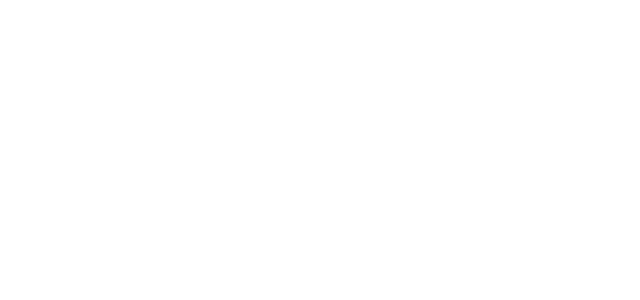
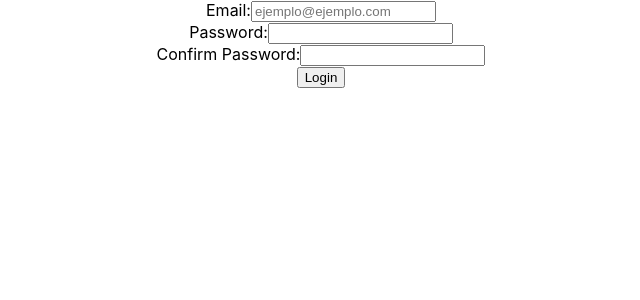
Before and after one commit to DeividZavala/webdev-PT-Mex, a React (Create React App) app in the folder semana-18/back-front/front-medium/: page /login in a window 1280 px wide. Shown: the top 300 px of the page, without its empty margins (319-959 px from the left). Built offline with nearby package versions, Linux system fonts and the light colour scheme.

Commit message:
login and services

```diff
--- a/semana-18/back-front/front-medium/src/Router.js
+++ b/semana-18/back-front/front-medium/src/Router.js
@@ -3,6 +3,7 @@
 import Home from "./components/Home/Home";
 import Detail from "./components/Details/Details";
 import Form from "./components/Form/Form";
+import Auth from "./components/auth/Auth";
 
 const Router = () => (
     <Switch>
@@ -10,6 +11,7 @@
         <Route exact path="/detail/:id" component={Detail}/>
         <Route exact path="/new" component={Form}/>
         <Route exact path="/:id/edit" component={Form}/>
+        <Route exact path="/login" component={Auth}/>
     </Switch>
 );
 
--- a/semana-18/back-front/front-medium/src/components/Home/Home.js
+++ b/semana-18/back-front/front-medium/src/components/Home/Home.js
@@ -13,14 +13,7 @@
     }
 
     componentWillMount() {
-        axios.get(`${this.base_url}/posts/`,{
-            headers: {
-                "x-access-token": "eyJhbGciOiJIUzI1NiIsInR5cCI6IkpXVCJ9.eyJpZCI6IjViZjlkNDUyNGYzZjVlNzJmYmIxYjFkNSIsImlhdCI6MTU0MzEwMjIwOCwiZXhwIjoxNTQzMTEwODA4fQ.EF2vak-Ll_ABo9IAU8K5hJ5guJsZ2Z8PB4NZ7ew3I8Q"
-            }
-        })
-            .then(res => {
-                this.setState({posts: res.data.posts});
-            })
+
     }
 
     deleteItem = (id) => {
--- /dev/null
+++ b/semana-18/back-front/front-medium/src/components/auth/Auth.js
@@ -0,0 +1,77 @@
+import React, {Component} from 'react';
+import {login} from "../../service";
+
+class Auth extends Component{
+
+    constructor(){
+        super();
+        this.state =  {
+            user: {
+                email: "",
+                password: "",
+                confirmPassword: ""
+            }
+        }
+    }
+
+    handleChange = (e) => {
+        const {user} = this.state;
+        let field = e.target.name;
+        user[field] = e.target.value;
+        this.setState({user});
+        console.log(this.state);
+    };
+
+    handleSubmit = (e) => {
+        e.preventDefault();
+        login(this.state.user)
+    };
+
+    render(){
+
+        let {email, password, confirmPassword} = this.state.user;
+
+        return (
+            <form onSubmit={this.handleSubmit}>
+
+                <div>
+                    <label htmlFor="">
+                        Email:
+                        <input
+                            onChange={this.handleChange}
+                            type="email"
+                            value={email}
+                            name="email"
+                            placeholder="ejemplo@ejemplo.com"/>
+                    </label>
+                </div>
+
+                <div>
+                    <label htmlFor="">
+                        Password:
+                        <input
+                            onChange={this.handleChange}
+                            type="password"
+                            name="password"
+                            value={password}/>
+                    </label>
+                </div>
+
+                <div>
+                    <label htmlFor="">
+                        Confirm Password:
+                        <input
+                            onChange={this.handleChange}
+                            type="password"
+                            value={confirmPassword}
+                            name="confirmPassword"/>
+                    </label>
+                </div>
+                <button type="submit">Login</button>
+
+            </form>
+        )
+    }
+}
+
+export default Auth;
--- /dev/null
+++ b/semana-18/back-front/front-medium/src/service.js
@@ -0,0 +1,25 @@
+import axios from 'axios';
+
+const base_url = "http://localhost:3000/api";
+
+export const login = (auth) => {
+    axios.post(`${base_url}/auth/login`, auth)
+        .then(res => {
+            localStorage.setItem("token", res.data.token);
+            localStorage.setItem("user", JSON.stringify(res.data.user));
+        })
+        .catch(err => {
+            console.error(err);
+        })
+};
+
+export const getPosts = (token) => {
+    axios.get(`${base_url}/posts/`,{
+        headers: {
+            "x-access-token": token
+        }
+    })
+        .then(res => {
+            this.setState({posts: res.data.posts});
+        })
+};
```
